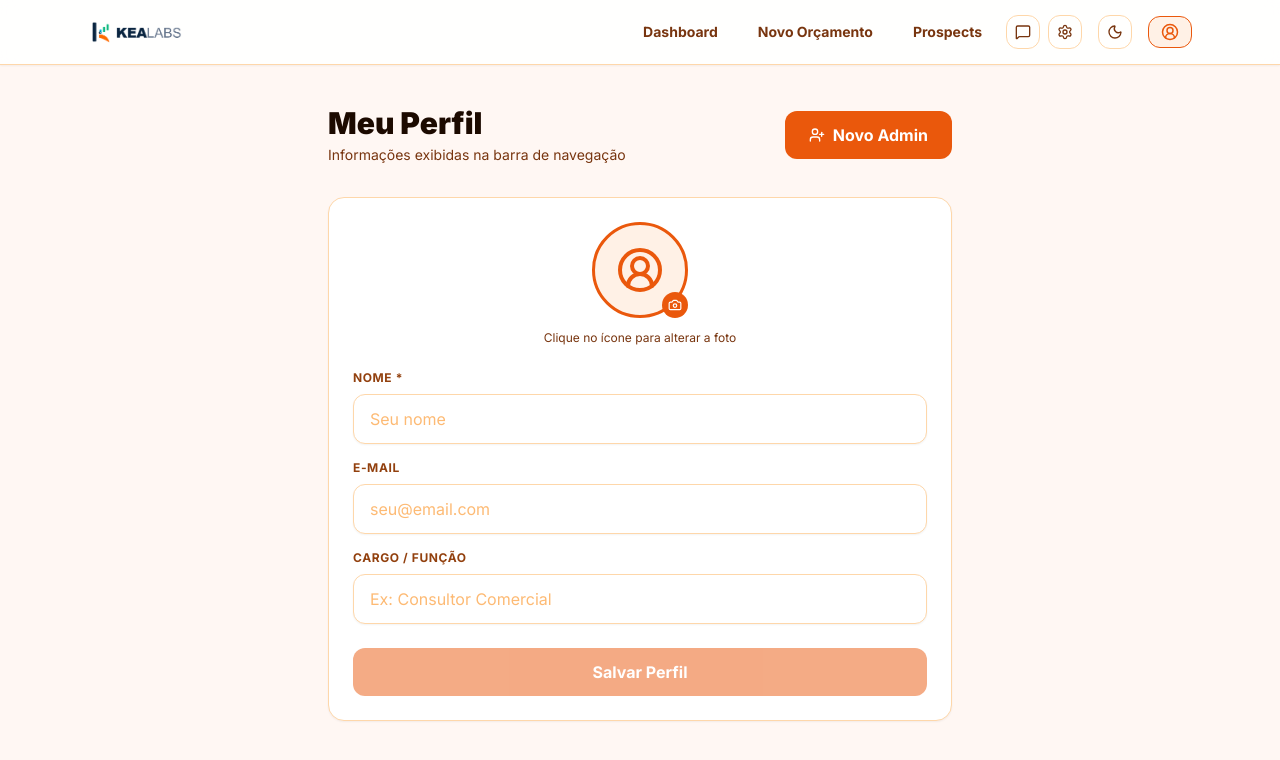
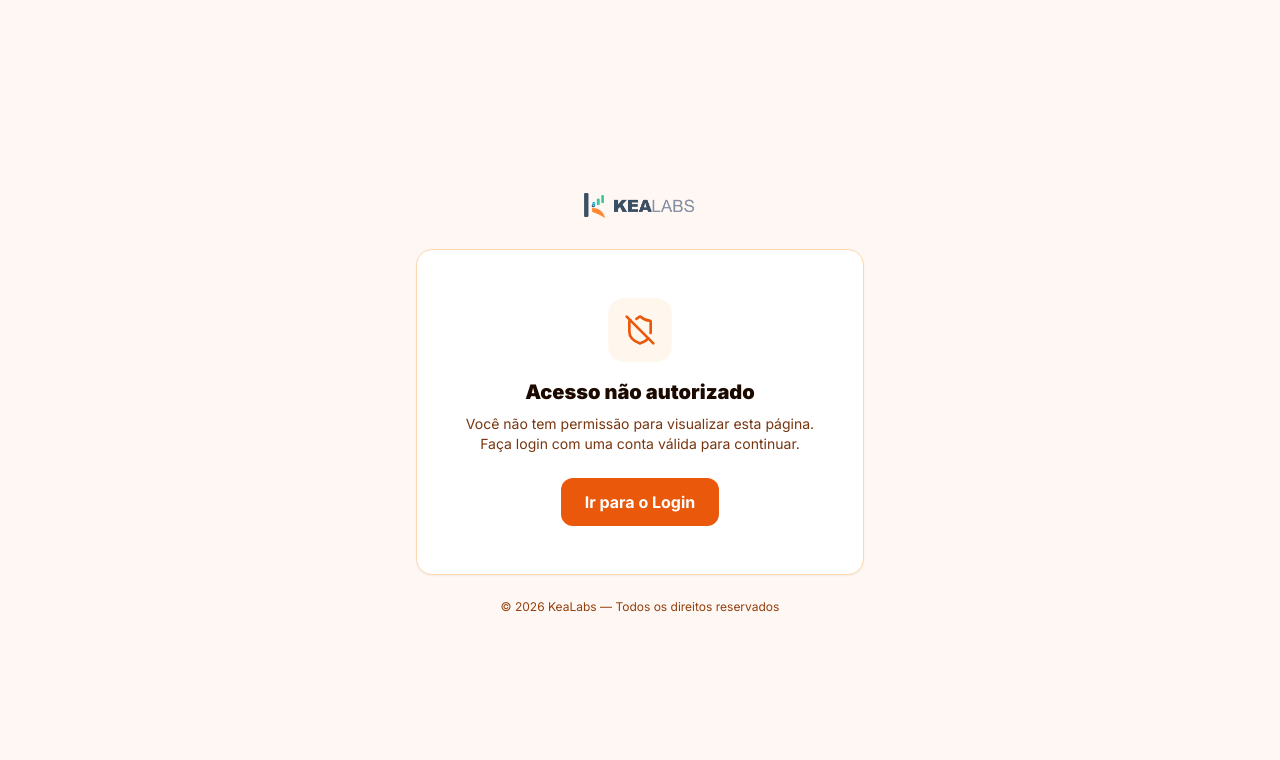
Before and after one commit to kealabs-ai/kealabsinnovationapp, a React (Vite) app in the folder web/: page /users in a window 1280 px wide. Shown: the top 760 px of the page. Built offline with nearby package versions, Linux system fonts and the light colour scheme.

Commit message:
add module auth control

```diff
--- a/web/src/App.tsx
+++ b/web/src/App.tsx
@@ -1,5 +1,6 @@
 import { BrowserRouter, Routes, Route } from 'react-router-dom';
 import { Navbar } from './components/Navbar';
+import { AuthGuard } from './components/AuthGuard';
 import { Dashboard } from './pages/Dashboard';
 import { Builder } from './pages/Builder';
 import { Settings } from './pages/Settings';
@@ -10,6 +11,7 @@ import { Users } from './pages/Users';
 export default function App() {
   return (
     <BrowserRouter>
+      <AuthGuard>
         <Navbar />
         <main>
           <Routes>
@@ -21,6 +23,7 @@ export default function App() {
             <Route path="/users" element={<Users />} />
           </Routes>
         </main>
+      </AuthGuard>
     </BrowserRouter>
   );
 }
--- /dev/null
+++ b/web/src/components/AuthGuard.tsx
@@ -0,0 +1,16 @@
+import type { ReactNode } from 'react';
+import { Unauthorized } from './Unauthorized';
+
+function isAuthenticated(): boolean {
+  try {
+    const token = localStorage.getItem('access_token');
+    const user = JSON.parse(localStorage.getItem('user') ?? 'null');
+    return !!token && !!user;
+  } catch {
+    return false;
+  }
+}
+
+export function AuthGuard({ children }: { children: ReactNode }) {
+  return isAuthenticated() ? <>{children}</> : <Unauthorized />;
+}
--- /dev/null
+++ b/web/src/components/Unauthorized.tsx
@@ -0,0 +1,39 @@
+import { ShieldOff } from 'lucide-react';
+import keaLogo from '../assets/kealabs_logo_strategic.png';
+
+export function Unauthorized() {
+  return (
+    <div className="min-h-screen flex flex-col items-center justify-center gap-6 px-4"
+      style={{ backgroundColor: 'var(--kea-bg)' }}>
+
+      <img src={keaLogo} alt="KeaLabs" className="h-10 w-auto opacity-80" />
+
+      <div className="card flex flex-col items-center gap-4 max-w-md w-full text-center py-12">
+        <div className="flex items-center justify-center w-16 h-16 rounded-2xl bg-orange-50 dark:bg-orange-950">
+          <ShieldOff size={32} className="text-orange-600" />
+        </div>
+
+        <div>
+          <h1 className="text-xl font-black" style={{ color: 'var(--kea-heading)' }}>
+            Acesso não autorizado
+          </h1>
+          <p className="mt-2 text-sm" style={{ color: 'var(--kea-body)' }}>
+            Você não tem permissão para visualizar esta página.<br />
+            Faça login com uma conta válida para continuar.
+          </p>
+        </div>
+
+        <a
+          href="https://www.kealabs.com.br/login"
+          className="btn-primary mt-2 inline-block"
+        >
+          Ir para o Login
+        </a>
+      </div>
+
+      <p className="text-xs" style={{ color: 'var(--kea-subtle)' }}>
+        © {new Date().getFullYear()} KeaLabs — Todos os direitos reservados
+      </p>
+    </div>
+  );
+}
```
Lines whose indentation alone changed are shown as unchanged.
